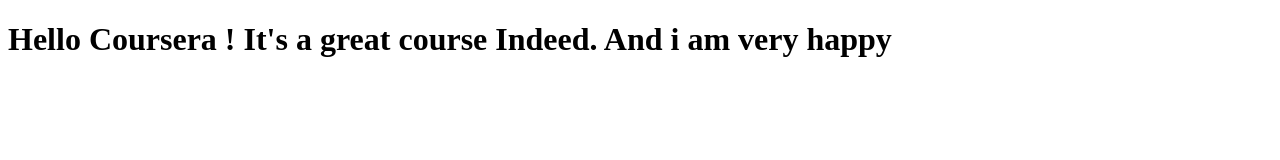
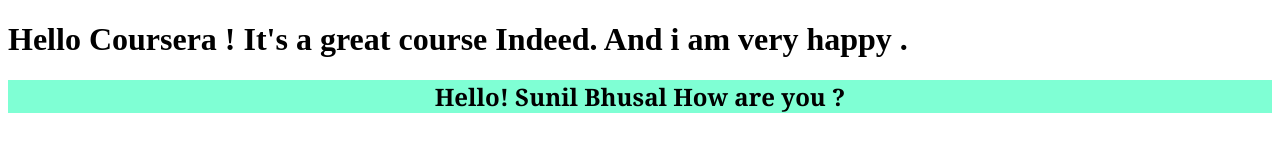
Before and after one commit to anilbhusal/coursera-test, a plain HTML site: page site/index.html in a window 1280 px wide. Drawn offline with Linux system fonts and the light colour scheme.

Commit message:
First Version

```diff
--- a/site/index.html
+++ b/site/index.html
@@ -4,6 +4,7 @@
 	<title>Hello Coursera ! abhusal.com.np </title>
 </head>
 <body>
-<h1> Hello Coursera ! It's a great course Indeed. And i am very happy</h1>
+<h1> Hello Coursera ! It's a great course Indeed. And i am very happy .</h1>
+<h2 style="font-family: Cambria, Cochin, Georgia, Times, 'Times New Roman', serif; text-align: center; background-color: aquamarine;">Hello! Sunil Bhusal How are you ?</h2>
 </body>
 </html>
```
